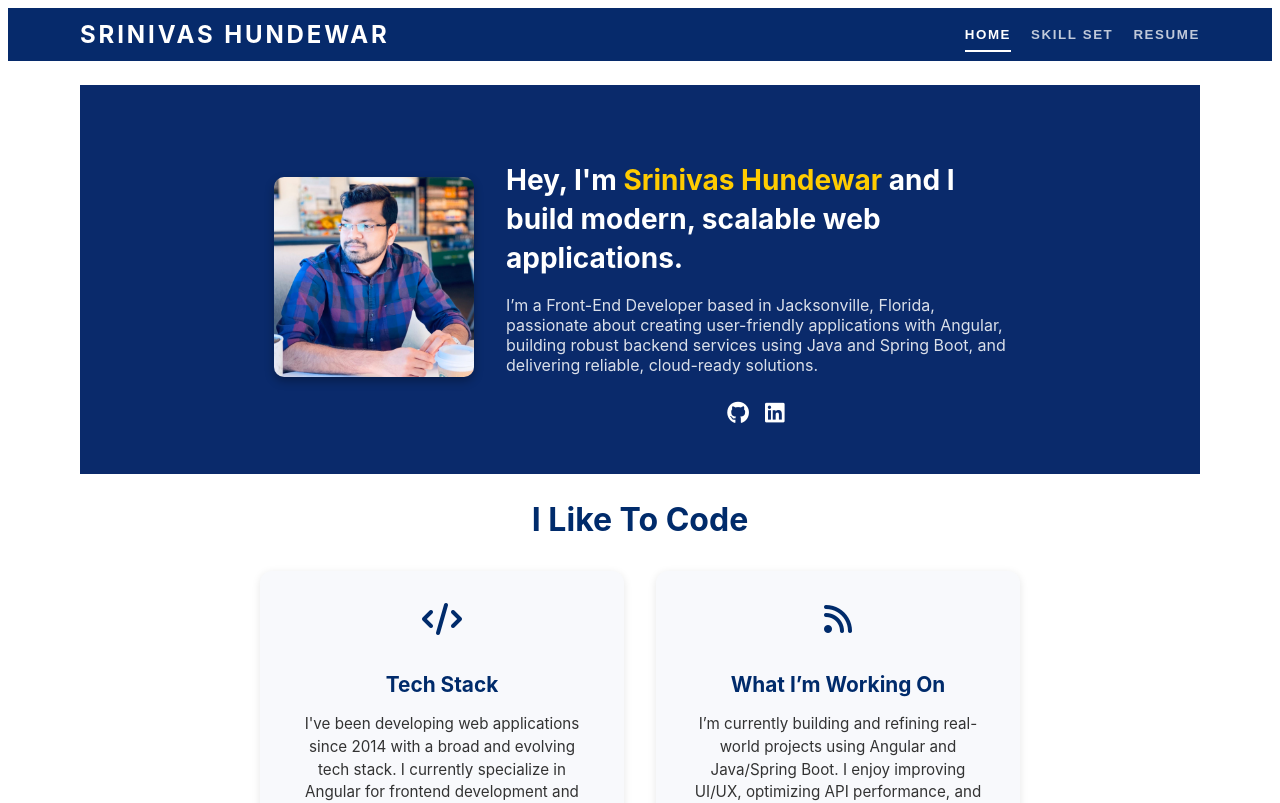
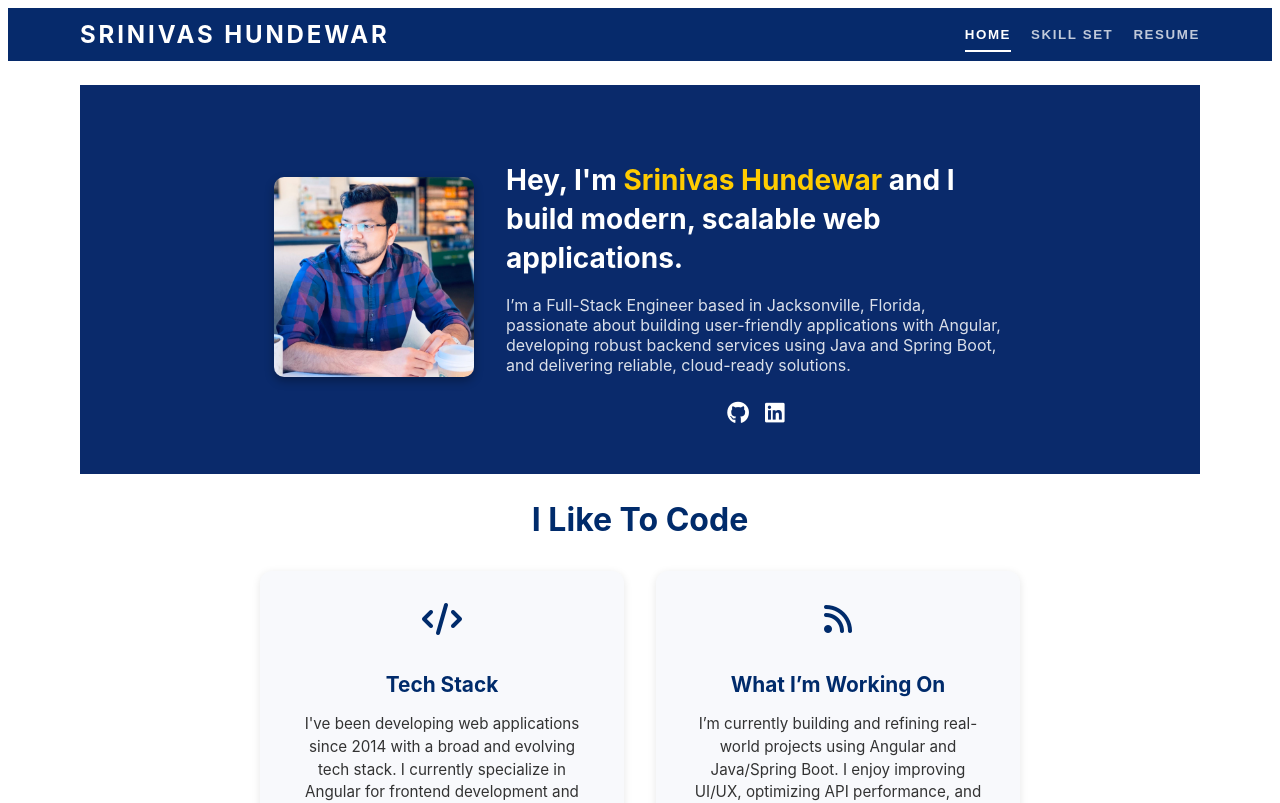
Before and after one commit to hsrinivas20202/srinivas-ng-20, an Angular app: page / in a window 1280 px wide. Shown: the top 803 px of the page. Built offline with nearby package versions, Linux system fonts and the light colour scheme.

Commit message:
header updated

```diff
--- a/src/app/my-new.component.html
+++ b/src/app/my-new.component.html
@@ -32,9 +32,9 @@
                     <h1>Hey, I'm <span class="highlight">Srinivas Hundewar</span> and I build modern, scalable web
                         applications.</h1>
                     <p class="subtitle">
-                        I’m a Front-End Developer based in Jacksonville, Florida, passionate about creating
-                        user-friendly applications with Angular, building robust backend services using Java and Spring
-                        Boot, and delivering reliable, cloud-ready solutions.
+                        I’m a Full-Stack Engineer based in Jacksonville, Florida, passionate about building
+                        user-friendly applications with Angular, developing robust backend services using Java and
+                        Spring Boot, and delivering reliable, cloud-ready solutions.
                     </p>
 
                     <div class="social-icons">
```
